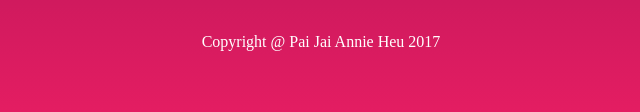
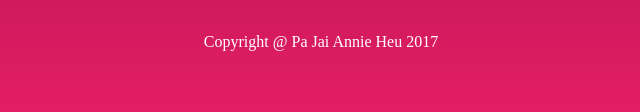
Before and after one commit to charleswcho/annies-portfolio, a plain HTML site: page index.html in a window 1280 px wide. Shown: the part 2616-2728 px from the top of the page, 319-959 px from the left. Drawn offline with Linux system fonts and the light colour scheme.

Commit message:
copyright change

```diff
--- a/index.html
+++ b/index.html
@@ -70,7 +70,7 @@
       </div>
 
       <div class="copyright">
-        Copyright @ Pai Jai Annie Heu 2017
+        Copyright @ Pa Jai Annie Heu 2017
       </div>
     </div>
 
```
